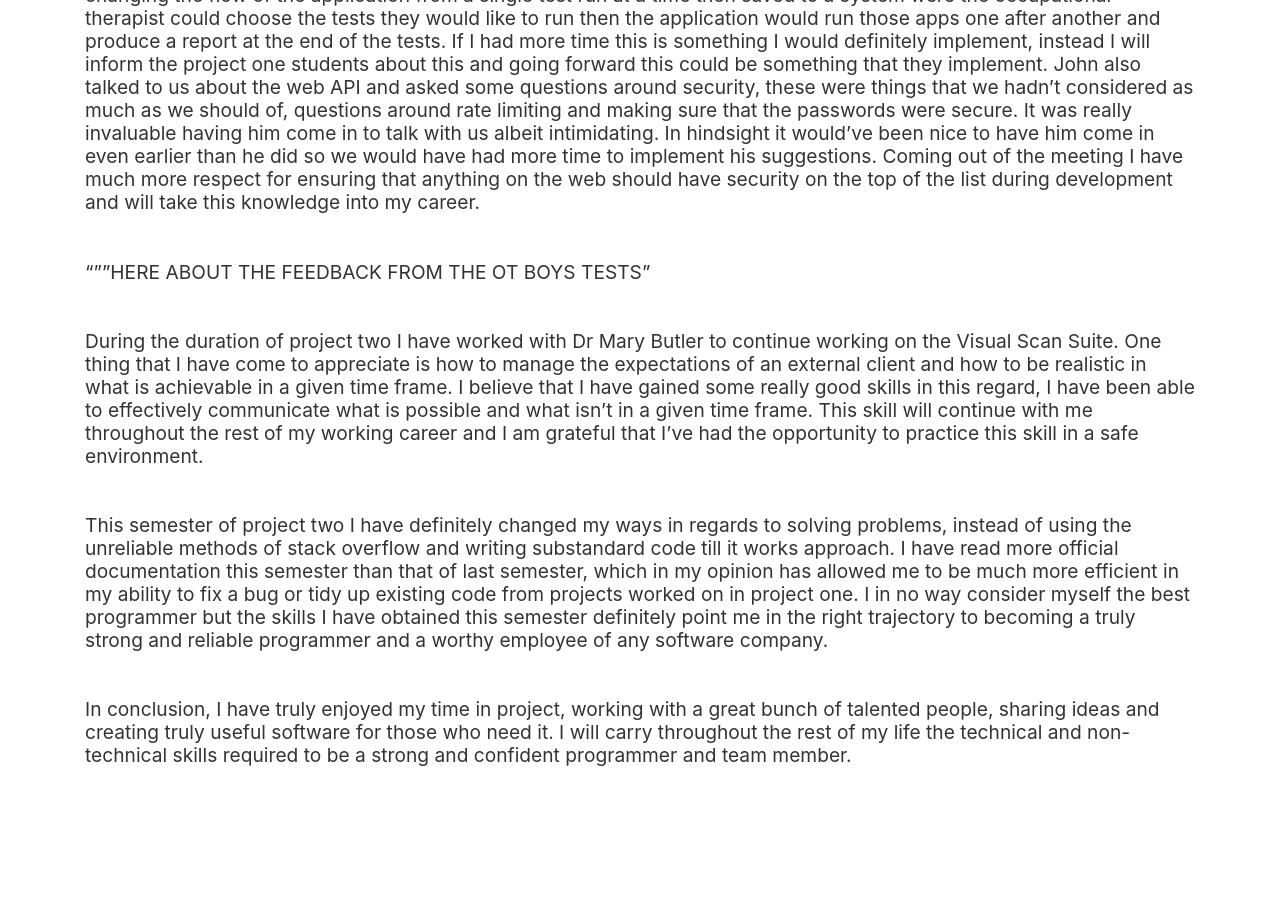
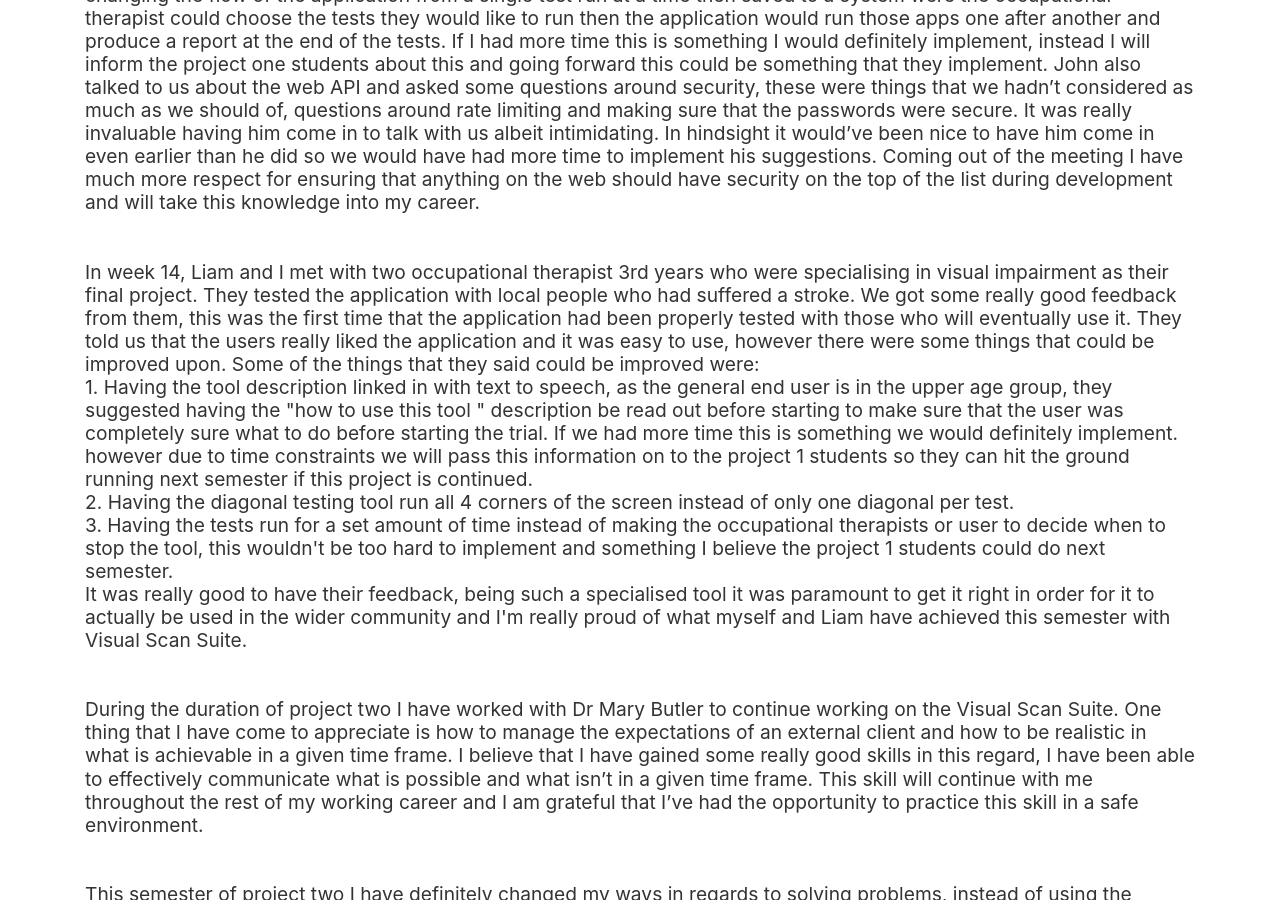
Before and after one commit to aberhjk1/aberhjk1.github.io, a Jekyll site: the page built from story.html, in a window 1280 px wide and 900 px high, scrolled down 2108 px. Built offline with Jekyll 4.4.1, drawn with Linux system fonts in a browser that asks for light colours; nearby versions of some CDN libraries; before the commit the page ends 2938 px from its top, so only the background shows below that.

Commit message:
Update story.html

```diff
--- a/story.html
+++ b/story.html
@@ -28,7 +28,16 @@ It is always a bit nerve wracking showing your creation to outsiders, unsure of
 <br><br><br>
 In week 13 we were fortunate enough to have John Enlow from TracMap come in to take a look at the applications we had created and give us helpful tips that we hadn’t even thought about. In regards to the visual scan suite, he talked about changing the flow of the application from a single test run at a time then saved to a system were the occupational therapist could choose the tests they would like to run then the application would run those apps one after another and produce a report at the end of the tests. If I had more time this is something I would definitely implement, instead I will inform the project one students about this and going forward this could be something that they implement. John also talked to us about the web API and asked some questions around security, these were things that we hadn’t considered as much as we should of, questions around rate limiting and making sure that the passwords were secure. It was really invaluable having him come in to talk with us albeit intimidating. In hindsight it would’ve been nice to have him come in even earlier than he did so we would have had more time to implement his suggestions. Coming out of the meeting I have much more respect for ensuring that anything on the web should have security on the top of the list during development and will take this knowledge into my career.
 <br><br><br>
-“””HERE ABOUT THE FEEDBACK FROM THE OT BOYS TESTS”
+In week 14, Liam and I met with two occupational therapist 3rd years who were specialising in visual impairment as their final project. They tested the application with local people who had
+  suffered a stroke. We got some really good feedback from them, this was the first time that the application had been properly tested with those who will eventually use it. They told us that
+  the users really liked the application and it was easy to use, however there were some things that could be improved upon. Some of the things that they said could be improved were:
+ <br> 1. Having the tool description linked in with text to speech, as the general end user is in the upper age group, they suggested having the "how to use this tool
+" description be read out before starting to make sure that the user was completely sure what to do before starting the trial. If we had more time this is something we would definitely implement. however due to time constraints we will pass this information on to the project 1 students
+  so they can hit the ground running next semester if this project is continued.
+  <br> 2. Having the diagonal testing tool run all 4 corners of the screen instead of only one diagonal per test.
+  <br> 3. Having the tests run for a set amount of time instead of making the occupational therapists or user to decide when to stop the tool, this wouldn't be too hard to implement and something I believe the project 1 students could do next semester.
+  <br>
+  It was really good to have their feedback, being such a specialised tool it was paramount to get it right in order for it to actually be used in the wider community and I'm really proud of what myself and Liam have achieved this semester with Visual Scan Suite.
 
 <br><br><br>
 During the duration of project two I have worked with Dr Mary Butler to continue working on the Visual Scan Suite. One thing that I have come to appreciate is how to manage the expectations of an external client and how to be realistic in what is achievable in a given time frame. I believe that I have gained some really good skills in this regard, I have been able to effectively communicate what is possible and what isn’t in a given time frame. This skill will continue with me throughout the rest of my working career and I am grateful that I’ve had the opportunity to practice this skill in a safe environment.
```
